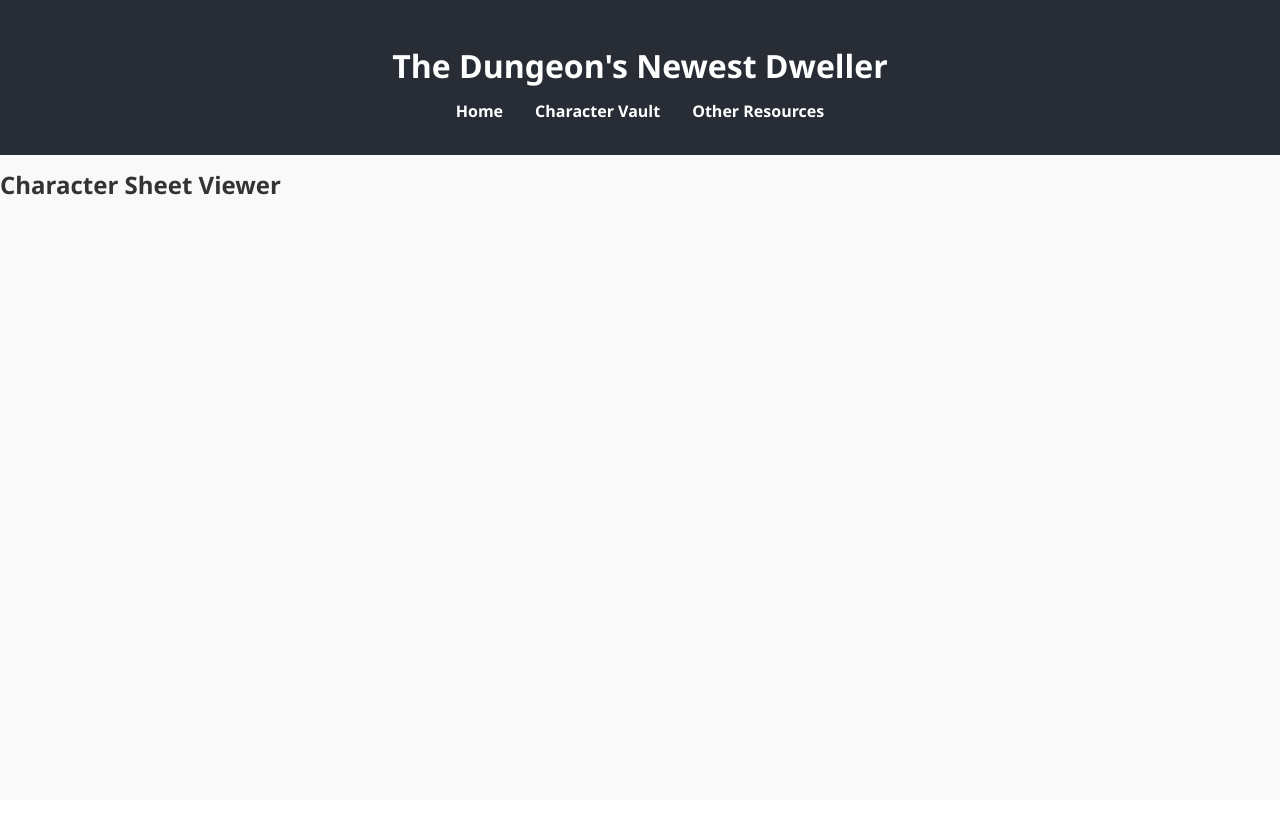
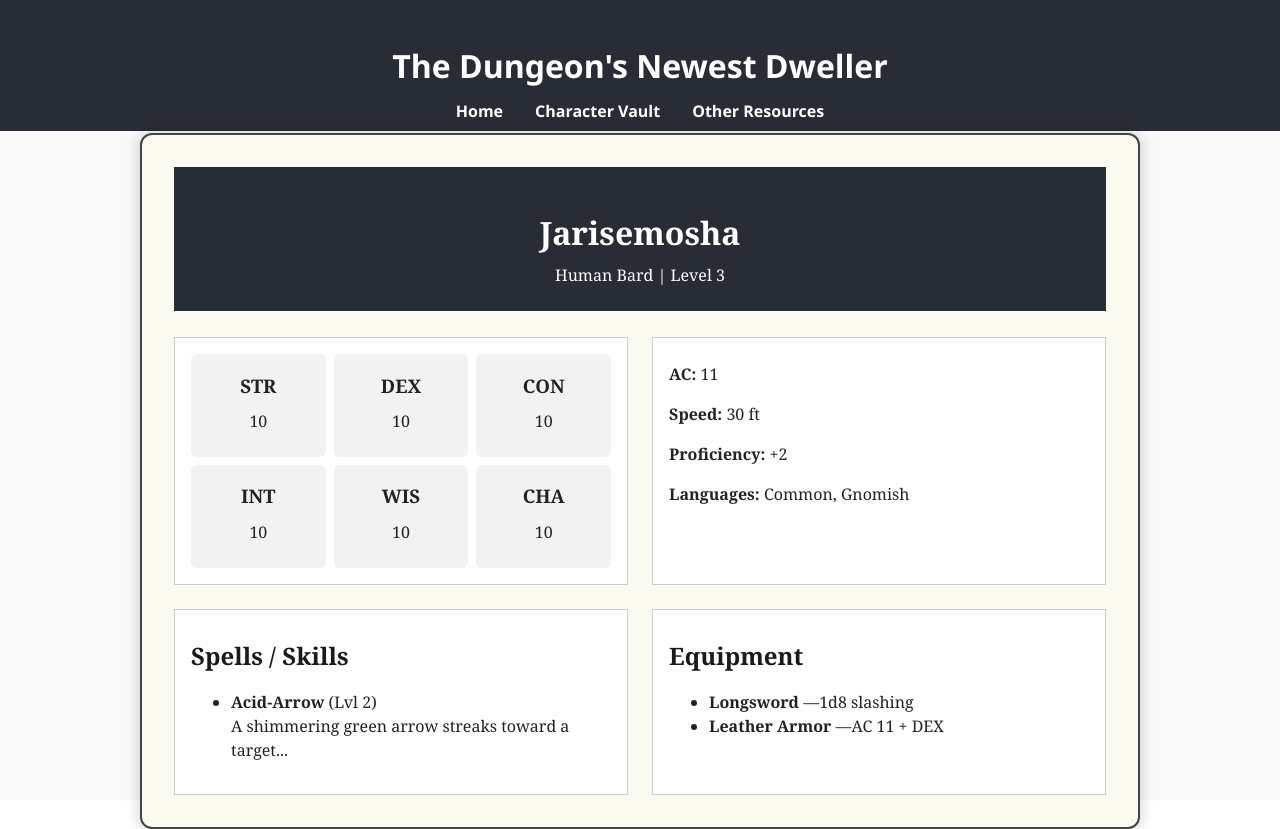
Before and after one commit to jinman14/dndweller-fe, a React (Vite) app: page /sheet in a window 1280 px wide. Before the commit the page ends 800 px from the top, so only its background shows below. Built offline with nearby package versions, Linux system fonts and the light colour scheme.

Commit message:
added sheet css and jsx with mock data

```diff
--- a/src/components/SheetView/SheetView.css
+++ b/src/components/SheetView/SheetView.css
@@ -0,0 +1,73 @@
+.sheet-grid {
+    display: grid;
+    grid-template-areas:
+      "header header"
+      "stats core-info"
+      "skills equipment";
+    grid-template-columns: 1fr 1fr;
+    gap: 1.5rem;
+    max-width: 1000px;
+    margin: auto;
+    padding: 2rem;
+    background: #fafaf0;
+    color: #222;
+    font-family: 'Georgia', serif;
+    border: 2px solid #444;
+    border-radius: 12px;
+    box-shadow: 0 0 15px rgba(0,0,0,0.2);
+  }
+
+  .header {
+    grid-area: header;
+    text-align: center;
+    border-bottom: 2px solid #faf9f9;
+    padding-bottom: 0.5rem;
+  }
+
+  .stats {
+    grid-area: stats;
+    display: grid;
+    grid-template-columns: repeat(3, 1fr);
+    gap: 0.5rem;
+    background: #fff;
+    padding: 1rem;
+    border: 1px solid #ccc;
+  }
+
+  .stat {
+    text-align: center;
+    background: #f2f2f2;
+    border-radius: 6px;
+    padding: 0.5rem;
+  }
+
+  .core-info {
+    grid-area: core-info;
+    padding: 1rem;
+    background: #fff;
+    border: 1px solid #ccc;
+  }
+
+  .skills {
+    grid-area: skills;
+    background: #fff;
+    padding: 1rem;
+    border: 1px solid #ccc;
+  }
+
+  .equipment {
+    grid-area: equipment;
+    background: #fff;
+    padding: 1rem;
+    border: 1px solid #ccc;
+  }
+
+  h1 {
+    font-size: 2rem;
+    margin-bottom: 0.3rem;
+  }
+
+  h2 {
+    margin-bottom: 0.5rem;
+    color: #1a1a1a;
+  }
--- a/src/components/SheetView/SheetView.jsx
+++ b/src/components/SheetView/SheetView.jsx
@@ -1,9 +1,88 @@
-function SheetView() {
+import './SheetView.css';
+
+const SheetView = () => {
+  const char = {
+    character_name: "Jarisemosha",
+    level: 3,
+    race: "Human",
+    class: "Bard",
+    gender: "male",
+    speed: 30,
+    languages: ["Common", "Gnomish"],
+    proficiency: 2,
+    armor_class: 11,
+    statistics: {
+      str: 10,
+      dex: 10,
+      con: 10,
+      int: 10,
+      wis: 10,
+      cha: 10
+    },
+    equipment: [
+      { name: "Longsword", damage_dice: "1d8", damage_type: "slashing", range: 5 },
+      { name: "Leather Armor", base: 11, dex_bonus: true }
+    ],
+    skills: [
+      {
+        name: "Acid-Arrow",
+        level: 2,
+        damage_type: "acid",
+        range: "90 feet",
+        description: "A shimmering green arrow streaks toward a target..."
+      }
+    ]
+  };
+
   return (
-    <section>
-      <h2>Character Sheet Viewer</h2>
-    </section>
+    <div className="sheet-grid">
+
+      <section className="header">
+        <h1>{char.character_name}</h1>
+        <p>{char.race} {char.class} | Level {char.level}</p>
+      </section>
+
+      <section className="stats">
+        {Object.entries(char.statistics).map(([key, value]) => (
+          <div className="stat" key={key}>
+            <h3>{key.toUpperCase()}</h3>
+            <p>{value}</p>
+          </div>
+        ))}
+      </section>
+
+      <section className="core-info">
+        <p><strong>AC:</strong> {char.armor_class}</p>
+        <p><strong>Speed:</strong> {char.speed} ft</p>
+        <p><strong>Proficiency:</strong> +{char.proficiency}</p>
+        <p><strong>Languages:</strong> {char.languages.join(', ')}</p>
+      </section>
+
+      <section className="skills">
+        <h2>Spells / Skills</h2>
+        <ul>
+          {char.skills.map((skill, i) => (
+            <li key={i}>
+              <strong>{skill.name}</strong> (Lvl {skill.level})<br />
+              {skill.description}
+            </li>
+          ))}
+        </ul>
+      </section>
+
+      <section className="equipment">
+        <h2>Equipment</h2>
+        <ul>
+          {char.equipment.map((item, i) => (
+            <li key={i}>
+              <strong>{item.name}</strong> —
+              {item.damage_dice ? `${item.damage_dice} ${item.damage_type}` : `AC ${item.base}${item.dex_bonus ? ' + DEX' : ''}`}
+            </li>
+          ))}
+        </ul>
+      </section>
+    </div>
   );
-}
+};
 
 export default SheetView;
```
